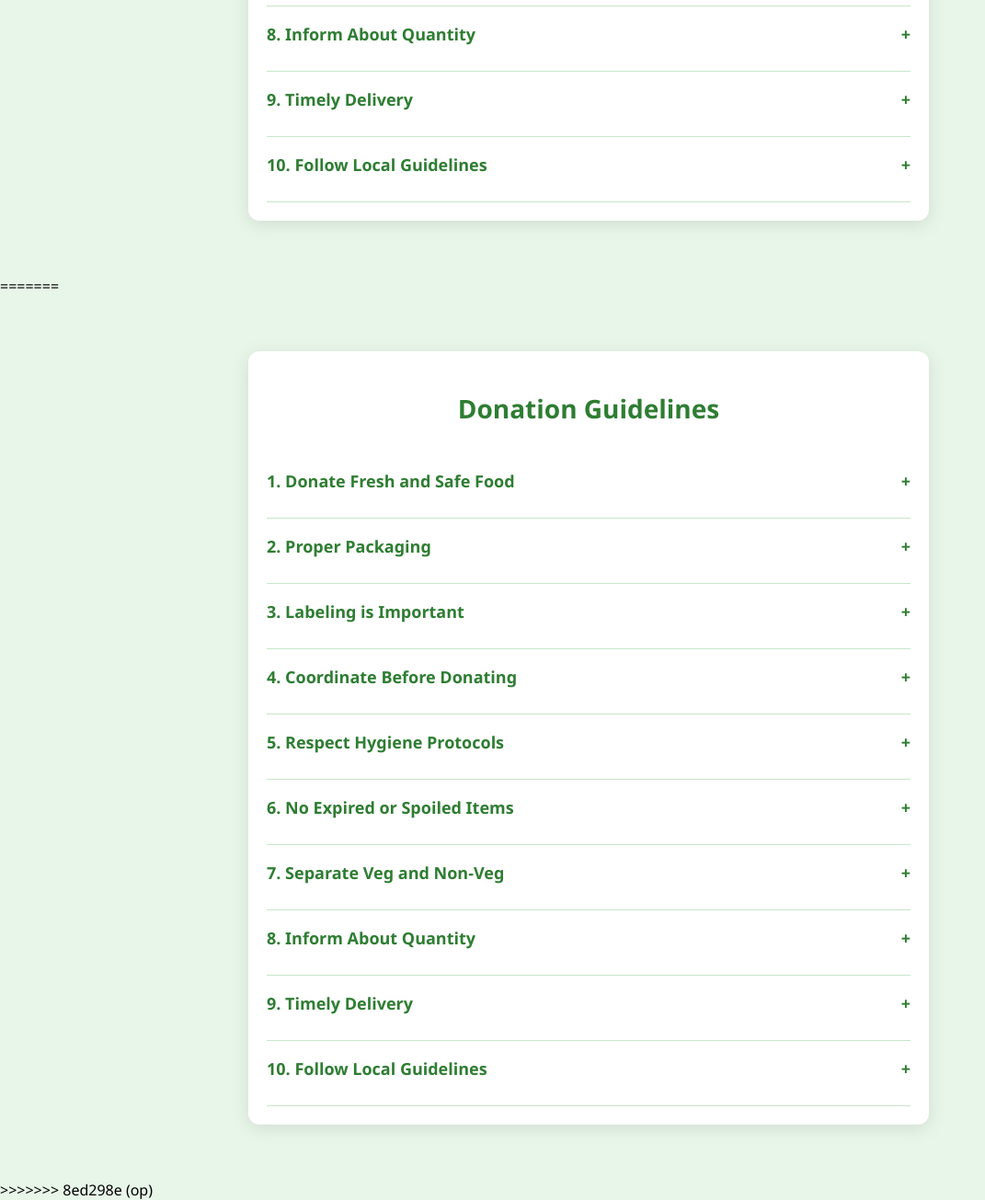
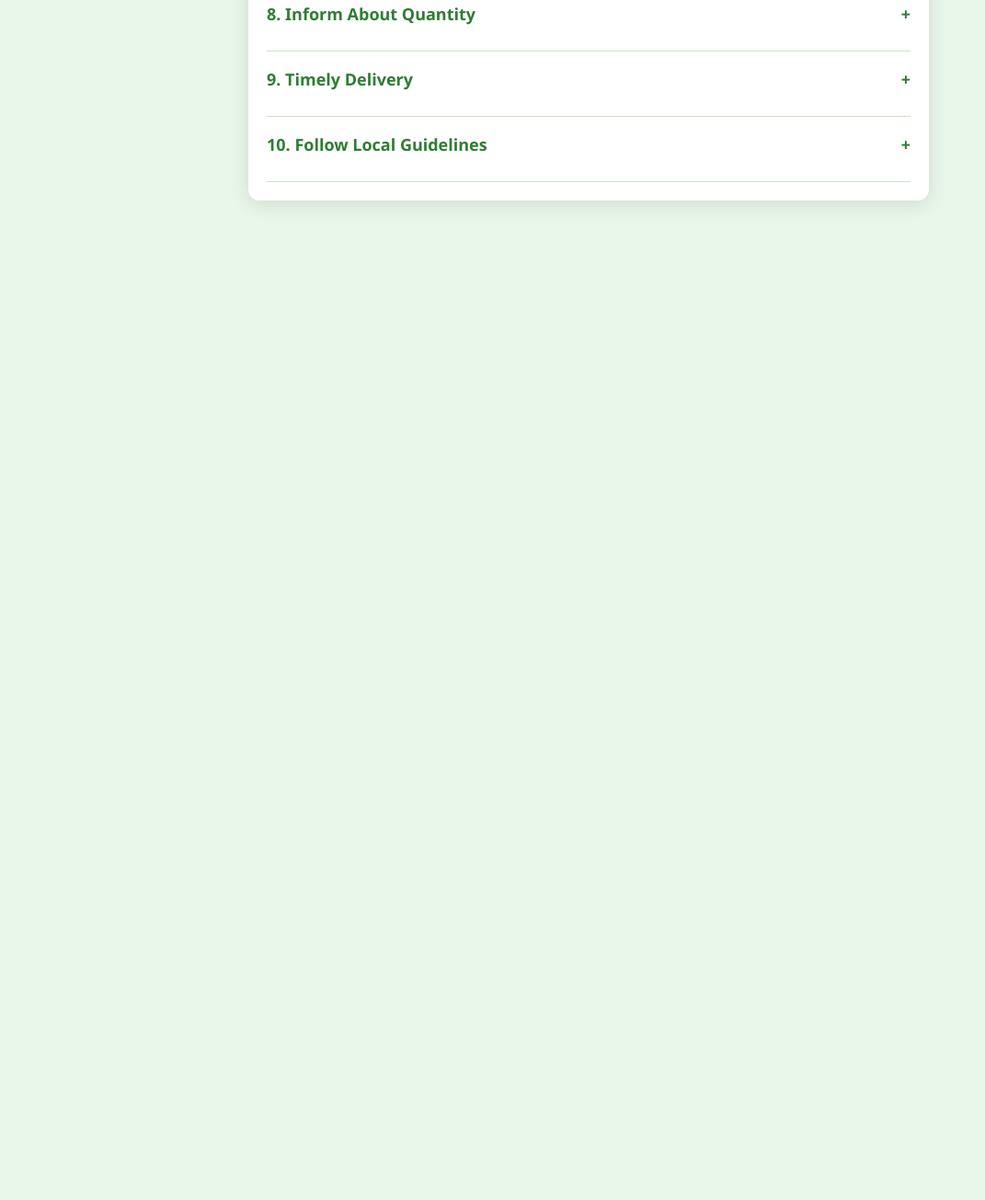
Before and after one commit to frn420/frn420, a plain HTML site: page templates/donation_guidelines.html in a window 1280 px wide. Shown: the part 683-1988 px from the top of the page at 92% size, without its empty margins (0-1071 px from the left). After the commit the page ends 961 px from the top, so only its background shows below. Drawn offline with Linux system fonts and the light colour scheme.

Commit message:
Update donation_guidelines.html

```diff
--- a/templates/donation_guidelines.html
+++ b/templates/donation_guidelines.html
@@ -1,4 +1,4 @@
-<<<<<<< HEAD
+
 <!DOCTYPE html>
 <html lang="en">
 <head>
@@ -168,174 +168,3 @@
 
 </body>
 </html>
-=======
-<!DOCTYPE html>
-<html lang="en">
-<head>
-  <meta charset="UTF-8">
-  <title>Donation Guidelines</title>
-  <meta name="viewport" content="width=device-width, initial-scale=1.0">
-  <style>
-    body {
-      font-family: "Segoe UI", Tahoma, Geneva, Verdana, sans-serif;
-      background-color: #e8f5e9;
-      margin: 0;
-      padding: 0;
-    }
-
-    .guidelines-container {
-      max-width: 700px;
-      margin: 60px auto;
-      padding: 20px;
-      background-color: #ffffff;
-      border-radius: 12px;
-      box-shadow: 0 4px 20px rgba(0, 0, 0, 0.1);
-    }
-
-    h2 {
-      text-align: center;
-      margin-bottom: 30px;
-      color: #2e7d32;
-      font-size: 28px;
-    }
-
-    .faq-item {
-      border-bottom: 1px solid #c8e6c9;
-      cursor: pointer;
-      padding: 18px 0;
-    }
-
-    .faq-question {
-      display: flex;
-      justify-content: space-between;
-      font-size: 18px;
-      color: #2e7d32;
-      font-weight: 600;
-    }
-
-    .faq-answer {
-      max-height: 0;
-      overflow: hidden;
-      opacity: 0;
-      transition: max-height 0.5s ease, opacity 0.5s ease;
-      font-size: 16px;
-      color: #555;
-      margin-top: 10px;
-      line-height: 1.6;
-    }
-
-    .faq-item.active .faq-answer {
-      max-height: 300px;
-      opacity: 1;
-    }
-
-    .faq-item.active .faq-icon {
-      transform: rotate(45deg);
-    }
-
-    .faq-icon {
-      transition: transform 0.3s ease;
-      font-weight: bold;
-    }
-  </style>
-</head>
-<body>
-
-  <div class="guidelines-container">
-    <h2>Donation Guidelines</h2>
-
-    <div class="faq-item">
-      <div class="faq-question">
-        1. Donate Fresh and Safe Food
-        <span class="faq-icon">+</span>
-      </div>
-      <div class="faq-answer">Only donate food that is fresh, properly stored, and within its expiry date. Avoid perishable items that require refrigeration unless specified.</div>
-    </div>
-
-    <div class="faq-item">
-      <div class="faq-question">
-        2. Proper Packaging
-        <span class="faq-icon">+</span>
-      </div>
-      <div class="faq-answer">Use clean, sealed containers or eco-friendly packaging to prevent contamination and ensure safe transportation.</div>
-    </div>
-
-    <div class="faq-item">
-      <div class="faq-question">
-        3. Labeling is Important
-        <span class="faq-icon">+</span>
-      </div>
-      <div class="faq-answer">Label the donation with important details like type of food, date of preparation, and any allergens (nuts, dairy, etc.).</div>
-    </div>
-
-    <div class="faq-item">
-      <div class="faq-question">
-        4. Coordinate Before Donating
-        <span class="faq-icon">+</span>
-      </div>
-      <div class="faq-answer">Please contact our team in advance to ensure proper collection and avoid food wastage due to scheduling issues.</div>
-    </div>
-
-    <div class="faq-item">
-      <div class="faq-question">
-        5. Respect Hygiene Protocols
-        <span class="faq-icon">+</span>
-      </div>
-      <div class="faq-answer">All food should be prepared and handled in a hygienic environment. Use gloves, hairnets, and sanitized utensils during preparation.</div>
-    </div>
-
-    <div class="faq-item">
-      <div class="faq-question">
-        6. No Expired or Spoiled Items
-        <span class="faq-icon">+</span>
-      </div>
-      <div class="faq-answer">Do not donate any food that is spoiled, expired, or questionable in terms of safety and quality.</div>
-    </div>
-
-    <div class="faq-item">
-      <div class="faq-question">
-        7. Separate Veg and Non-Veg
-        <span class="faq-icon">+</span>
-      </div>
-      <div class="faq-answer">Clearly separate vegetarian and non-vegetarian items and label them appropriately to respect dietary restrictions.</div>
-    </div>
-
-    <div class="faq-item">
-      <div class="faq-question">
-        8. Inform About Quantity
-        <span class="faq-icon">+</span>
-      </div>
-      <div class="faq-answer">Mention the approximate quantity of food you are donating to help us plan distribution better.</div>
-    </div>
-
-    <div class="faq-item">
-      <div class="faq-question">
-        9. Timely Delivery
-        <span class="faq-icon">+</span>
-      </div>
-      <div class="faq-answer">Please ensure the food is donated within the appropriate time window to avoid spoilage and ensure freshness.</div>
-    </div>
-
-    <div class="faq-item">
-      <div class="faq-question">
-        10. Follow Local Guidelines
-        <span class="faq-icon">+</span>
-      </div>
-      <div class="faq-answer">Follow any local regulations and community guidelines related to food safety and donation practices.</div>
-    </div>
-
-  </div>
-
-  <script>
-    const faqItems = document.querySelectorAll('.faq-item');
-
-    faqItems.forEach(item => {
-      item.addEventListener('click', () => {
-        item.classList.toggle('active');
-      });
-    });
-  </script>
-
-</body>
-</html>
->>>>>>> 8ed298e (op)
```
